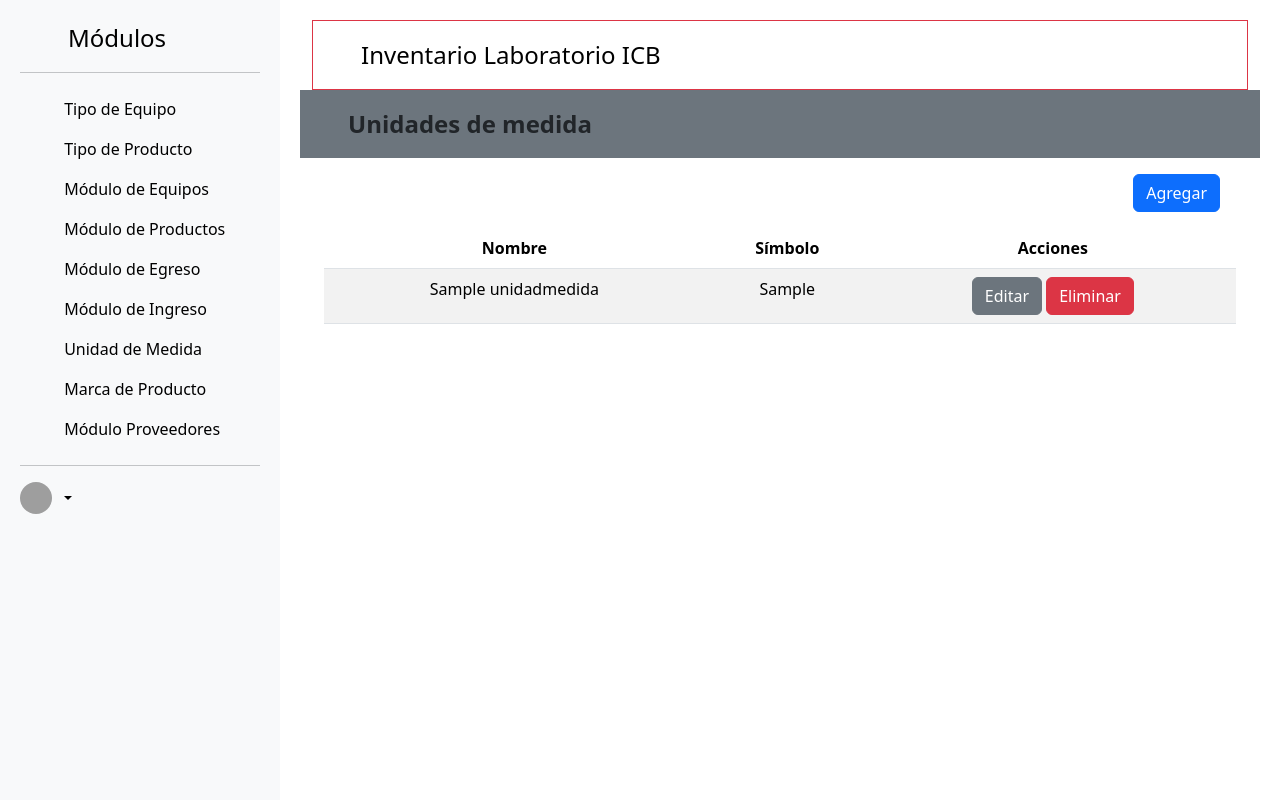
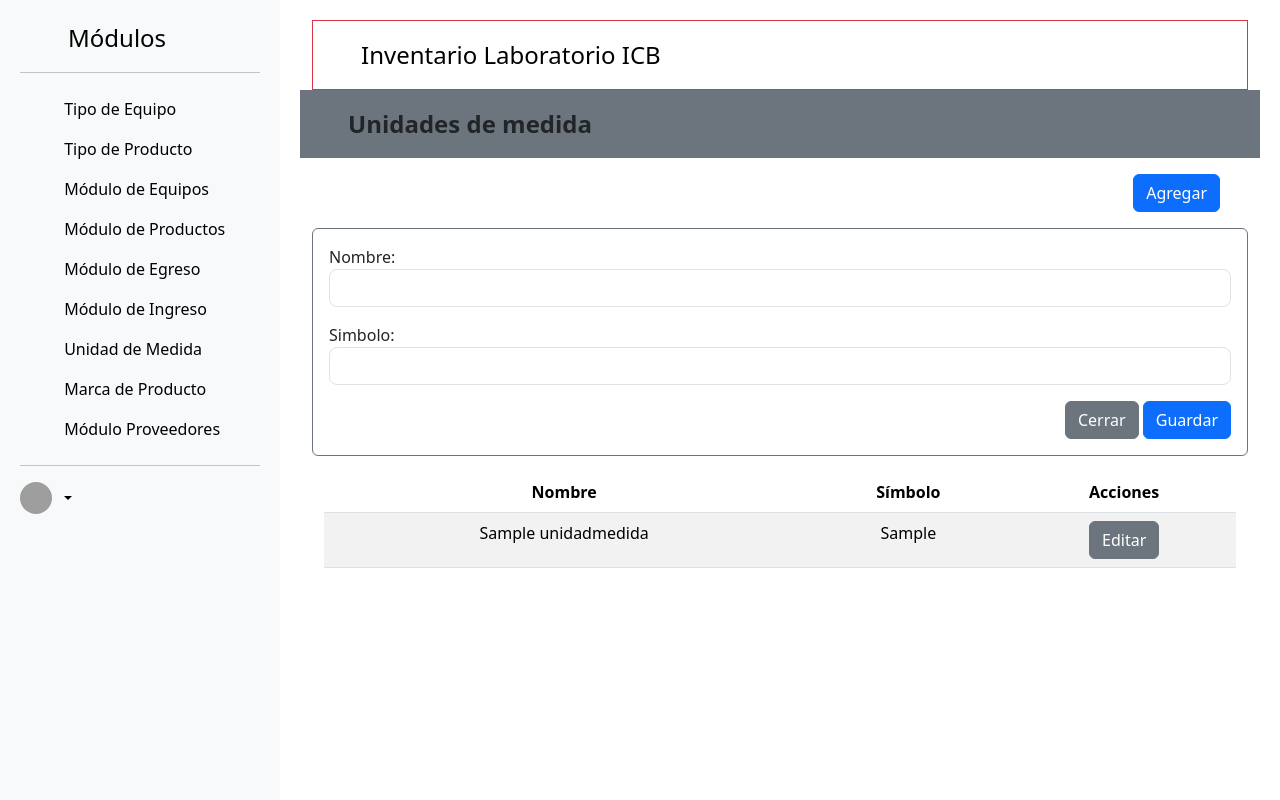
Before and after one commit to DiegoNunezG/Inventario_Laboratorio_ICB, a Django app: page /unidades-de-medidas/ in a window 1280 px wide. Run offline with Django 5.2, Linux system fonts and the light colour scheme; tables that the repository leaves empty hold one stand-in row (values such as "Sample post"); some libraries are stand-ins or nearby versions; grey boxes are pictures that could not be loaded.

Commit message:
Avance editar unidades de media

```diff
--- a/AppInventario/forms.py
+++ b/AppInventario/forms.py
@@ -14,6 +14,10 @@ class UnidadMedidaForm(ModelForm):
     class Meta:
         model = UnidadMedida
         fields = ["nombre","simbolo"]
+        widgets = {
+            'nombre': TextInput(attrs={'class': 'form-control rounded-3'}),
+            'simbolo': TextInput(attrs={'class': 'form-control rounded-3'}),
+        }
 
 class TipoEquipoForm(ModelForm):
     class Meta:
--- a/AppInventario/templates/AppInventario/unidad_medida.html
+++ b/AppInventario/templates/AppInventario/unidad_medida.html
@@ -5,8 +5,32 @@
 </div>
 <div class="row mt-3 mx-3">
     <div class="col-12 text-end">
-        <button type="button" class="btn btn-primary" data-bs-toggle="modal" data-bs-target="#modalUnidad">Agregar</button>
+        <button class="btn btn-primary" id ="btnformagregar"name="agregar" data-bs-toggle="modal"
+            data-bs-target="#agregarequipo">Agregar</button>
     </div>
+</div>
+
+{% if editing %}
+<div class="activar_form" id="bloqueformagregar" style="display:block;"></div>
+{% else %}
+<div class="" id="bloqueformagregar" style="display:none;"></div>
+{% endif %}
+
+<div class="container border border-secondary rounded p-3 mt-3">
+    <form method="POST">
+    {% csrf_token %}
+    {% if editing %}
+    <input type="hidden" name="id" value="{{id}}">
+    <input type="hidden" name="editing" value="{{editing}}">
+    {% endif %}
+    <div class="form-floating mb-3">
+        {{ form.as_p }}
+    </div>
+    <div class="mt-3 text-end">
+        <button id ="botoncerrarform" type="button" class="btn btn-secondary" data-bs-dismiss="modal">Cerrar</button>
+        <button id ="" name="agregar" type="submit" class="btn btn-primary">Guardar</button>
+    </div>
+    </form>
 </div>
 <div class="container mt-3">
     <div class="row justify-content-center">
@@ -29,11 +53,7 @@
                             <td>{{ unidad.simbolo }}</td>
                             <td>
                                 <input type="hidden" name="id" value="{{unidad.id}}">
-                                <button type="button" name="Editar" class="btn btn-secondary disabled-link text-white" data-bs-toggle="modal" data-bs-target="#modalUnidadEditar">Editar</button>
-
-                                <button type="submit" class="btn btn-danger text-white" name="Eliminar"
-                                data-bs-toggle="modal" data-bs-target="#eliminarum">Eliminar</button>
-
+                                <button id="editarregistro_te" class="btn btn-secondary text-white" name="editar">Editar</button>
                             </td>
                         </tr>
                     </form>
--- a/AppInventario/views.py
+++ b/AppInventario/views.py
@@ -25,20 +25,38 @@ def unidades_de_medida(request):
     unidades = UnidadMedida.objects.all()
     form = UnidadMedidaForm()
     editing = False
-    id = None
+    id_ = None
+
     if request.method == "POST":
-        if "Agregar" in request.POST:
+        if "agregar" in request.POST:
             form = UnidadMedidaForm(request.POST)
+            if "editing" in request.POST:
+                form = UnidadMedidaForm(request.POST, instance=UnidadMedida.objects.get(id=request.POST.get("id")))
             if form.is_valid():
-                form.save()
-                form = UnidadMedidaForm()
-                return redirect('unidadesmedidas')
-
-        elif "Eliminar" in request.POST:
-            UnidadMedida.objects.get(id=request.POST.get("id")).delete()
+                if "editing" in request.POST:
+                    selection = UnidadMedida.objects.get(id=request.POST.get("id"))
+                    selection.nombre = form.cleaned_data["nombre"]
+                    selection.simbolo = form.cleaned_data["simbolo"]
+                    selection.save()
+                    editing = False
+                    form = UnidadMedida()
+                else:
+                    form.save()
+                    form = UnidadMedida()
             return redirect('unidadesmedidas')
 
-    return render(request, "AppInventario/unidad_medida.html",{"unidades":unidades,})
+        elif "editar" in request.POST:
+            selection = UnidadMedida.objects.get(id=request.POST.get("id"))
+            data = {'id': selection.id, 'nombre': selection.nombre, 'simbolo': selection.simbolo}
+            form = UnidadMedidaForm(initial=data)
+            editing = True
+            id_ = selection.id
+
+    return render(request, "AppInventario/unidad_medida.html",{
+        "unidades":unidades,
+        "form": form,
+        "editing": editing,
+        "id": id_,})
 
 def index(request):
     return render(request, "AppInventario/base.html")
```
Also changed, not shown: other parts of AppInventario/templates/AppInventario/unidad_medida.html (+0 -33 lines).
